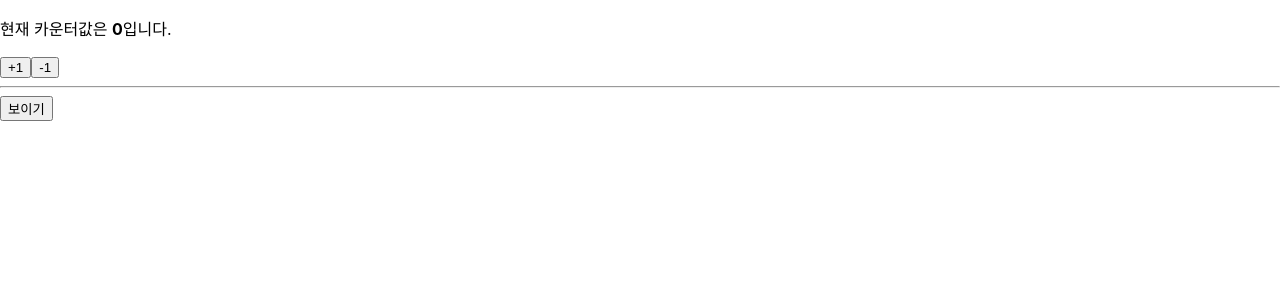
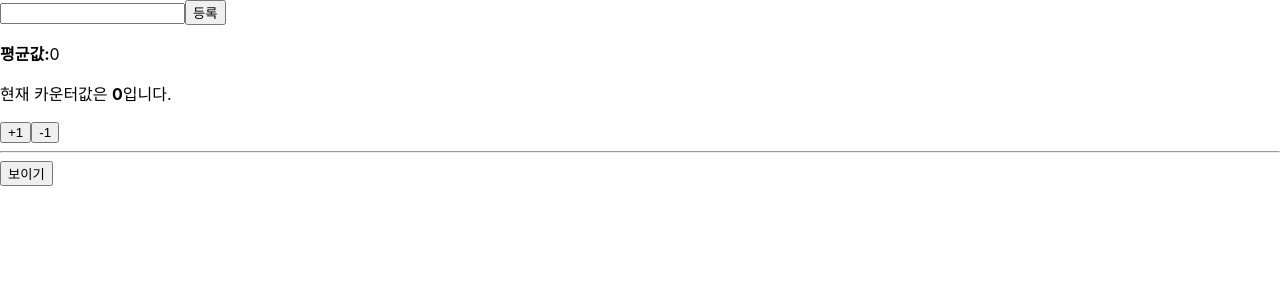
Before and after one commit to eagleda/reactAppPractice, a React (Create React App) app in the folder hooks-tutorial/: page / in a window 1280 px wide. Shown: the top 300 px of the page. Built offline with nearby package versions, Linux system fonts and the light colour scheme.

Commit message:
memo예제 진행중

```diff
--- a/hooks-tutorial/src/App.js
+++ b/hooks-tutorial/src/App.js
@@ -2,10 +2,12 @@ import React, { useState } from "react";
 import Counter from "./Counter";
 import CounterWithReducer from "./CounterWithReducer";
 import Info from "./Infos";
+import Average from "./Average";
 const App = () => {
   const [visible, setVisible] = useState(false);
   return (
     <div>
+      <Average />
       <CounterWithReducer />
       <hr />
       <button
--- a/hooks-tutorial/src/Average.js
+++ b/hooks-tutorial/src/Average.js
@@ -1,3 +1,48 @@
-import React,{useState} from 'react';
+import React, { useState } from "react";
 
-const getAverage = numbers => {
+const getAverage = (numbers) => {
+  console.log("평균값을 계산 중...");
+  if (numbers.length === 0) {
+    return 0;
+  }
+  const sum = numbers.reduce((a, b) => a + b); //reduce 메서드는 자신을 호출한 배열의 모든 요소를 순회하며 인수로 전달받은 콜백함수를 반복 호출한다.
+  return sum / numbers.length; // 이때 원본 배열은 변경 되지 않는다.
+};
+
+const Average = () => {
+  const [list, setList] = useState([]);
+  const [number, setNumber] = useState("");
+
+  const onChange = (e) => {
+    setNumber(e.target.value);
+  };
+
+  const onInsert = (e) => {
+    if (isNaN(parseInt(number))) {
+      //isNaN : 숫자가 아닌지 확인하는 함수
+      console.log("숫자만 입력 가능합니다.");
+      setNumber("");
+      return;
+    }
+    const nextList = list.concat(parseInt(number)); //parstInt :  문자열을 정수로 변환 , parse: ~를 ..에 맞게 해석/번역하다.
+    setList(nextList);
+    setNumber(""); //number값 초기화
+  };
+
+  return (
+    <div>
+      <input value={number} onChange={onChange} />
+      <button onClick={onInsert}>등록</button>
+      <ul>
+        {list.map((value, index) => (
+          <li key={index}> {value}</li> //배열의 map함수를 통해 배열의 각 원소를 꺼내와서 리턴값으로 새로운 li을 만들어낸다.
+        ))}
+      </ul>
+      <div>
+        <b>평균값:</b>
+        {getAverage(list)}
+      </div>
+    </div>
+  );
+};
+export default Average;
```
